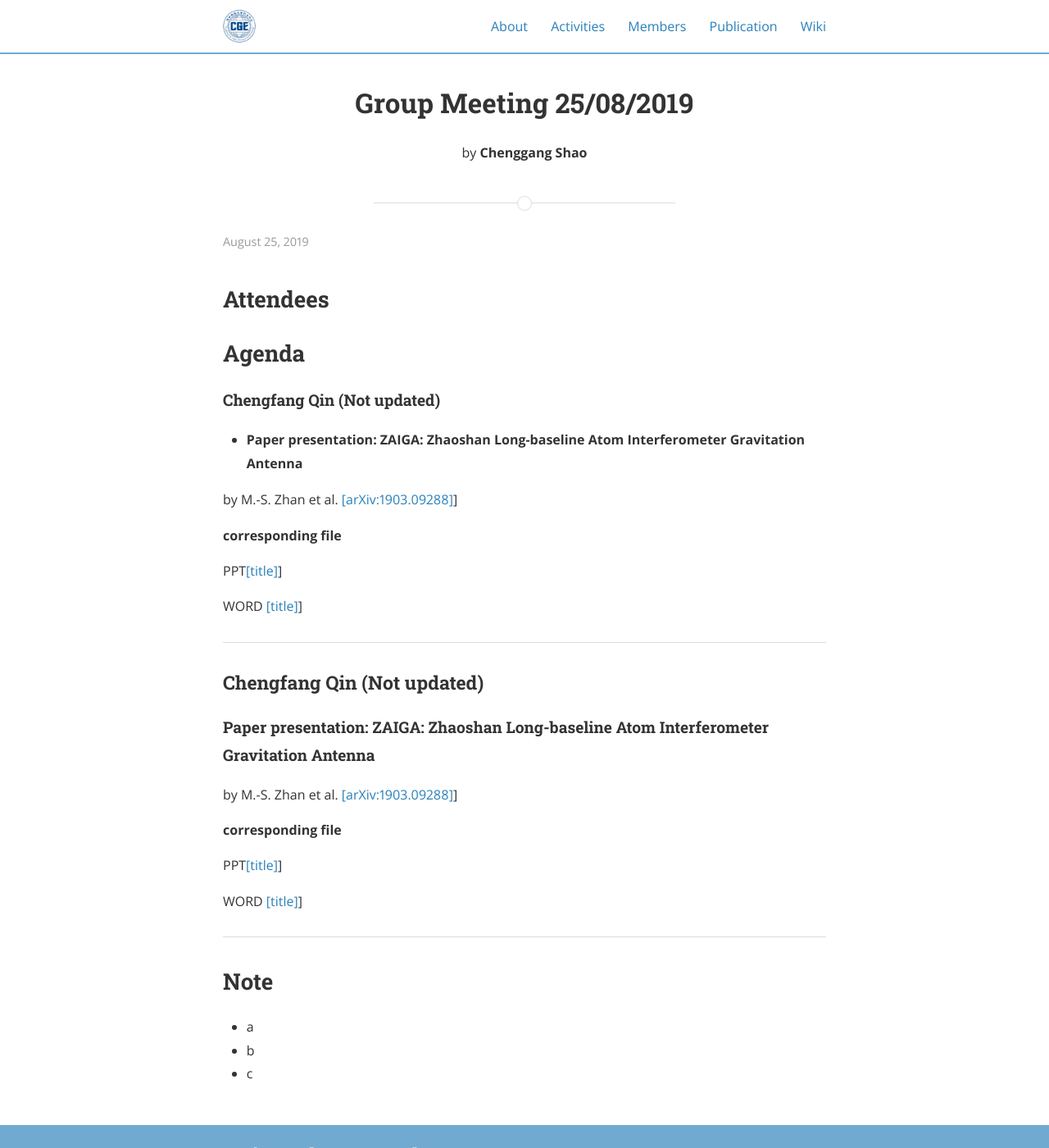
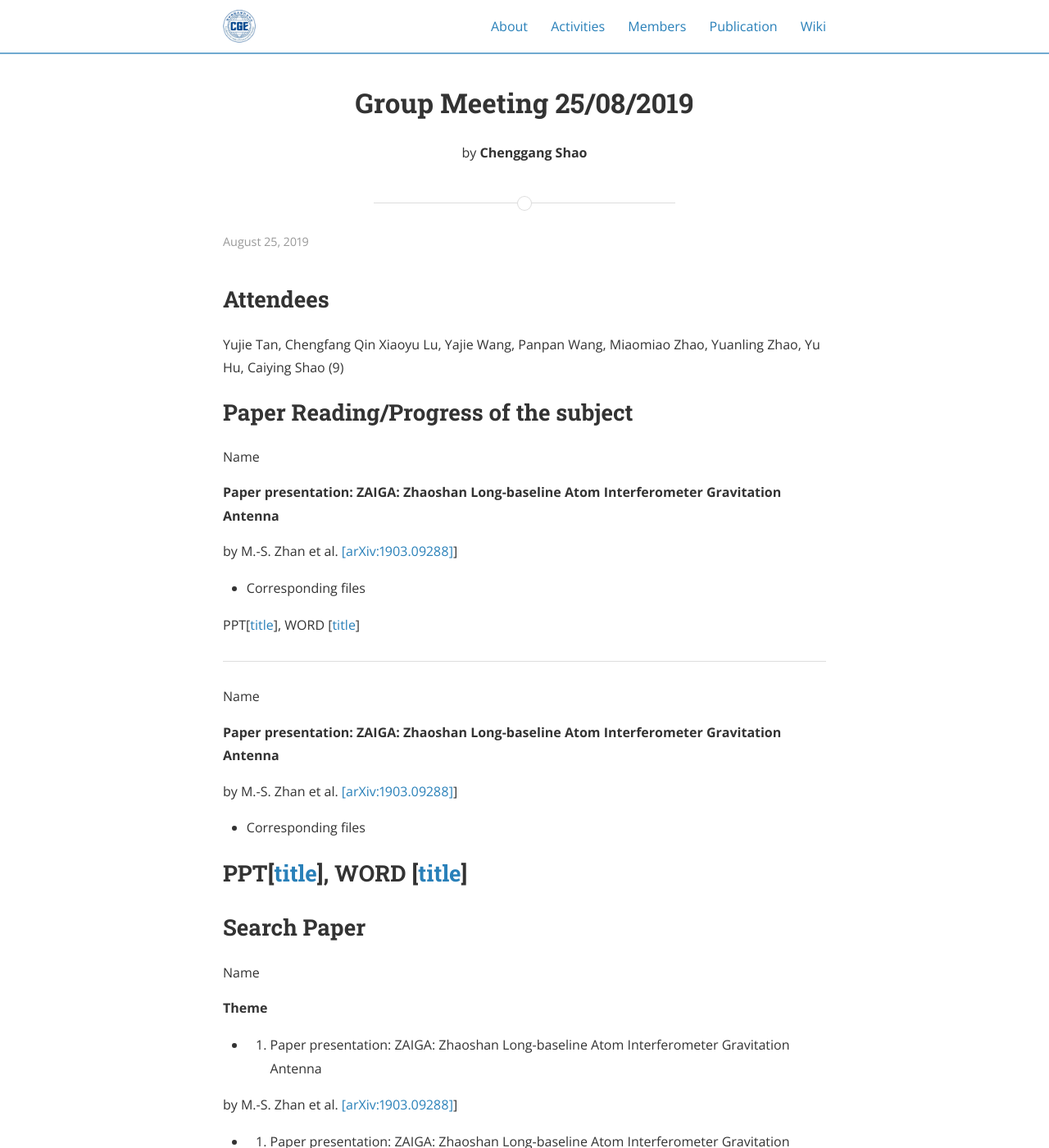
Before and after one commit to gravity-group/gravity-group.github.io, a Jekyll site: the page built from _posts/2019-08-25-group-meeting.md, in a window 1280 px wide and 1400 px high. Shown: the whole window at 82% size. Built offline with Jekyll 4.4.1, drawn with Linux system fonts in a browser that asks for light colours; nearby versions of some CDN libraries; some of the changed text lies outside the part shown.

Commit message:
2019-08-18 and 2019-08-25

```diff
--- a/_posts/2019-08-25-group-meeting.md
+++ b/_posts/2019-08-25-group-meeting.md
@@ -8,37 +8,54 @@ categories: activities
 
 ## Attendees
 
-## Agenda
+Yujie Tan, Chengfang Qin Xiaoyu Lu, Yajie Wang, Panpan Wang, Miaomiao Zhao, Yuanling Zhao, Yu Hu, Caiying Shao (9)
 
-#### Chengfang Qin (Not updated)
+## Paper Reading/Progress of the subject
 
+Name
 
-- **Paper presentation: ZAIGA: Zhaoshan Long-baseline Atom Interferometer Gravitation Antenna**
+**Paper presentation: ZAIGA: Zhaoshan Long-baseline Atom Interferometer Gravitation Antenna**
 
 by M.-S. Zhan et al. [[arXiv:1903.09288]](https://arxiv.org/abs/1903.09288)]
 
-**corresponding file**
+- Corresponding files
 
-PPT[[title]](https://arxiv.org/abs/1903.09288)]
-
-WORD [[title]](https://arxiv.org/abs/1903.09288)]
+PPT[[title](https://arxiv.org/abs/1903.09288)], WORD [[title](https://arxiv.org/abs/1903.09288)]
 
 ---
 
-### Chengfang Qin (Not updated)
+Name
 
 
-#### Paper presentation: ZAIGA: Zhaoshan Long-baseline Atom Interferometer Gravitation Antenna
+**Paper presentation: ZAIGA: Zhaoshan Long-baseline Atom Interferometer Gravitation Antenna**
 
 by M.-S. Zhan et al. [[arXiv:1903.09288]](https://arxiv.org/abs/1903.09288)]
 
-**corresponding file**
+- Corresponding files
 
-PPT[[title]](https://arxiv.org/abs/1903.09288)]
+PPT[[title](https://arxiv.org/abs/1903.09288)], WORD [[title](https://arxiv.org/abs/1903.09288)]
+---
+
+## Search Paper
+
+Name
+
+**Theme**
+
+- 1. Paper presentation: ZAIGA: Zhaoshan Long-baseline Atom Interferometer Gravitation Antenna
 
 
-WORD [[title]](https://arxiv.org/abs/1903.09288)]
+by M.-S. Zhan et al. [[arXiv:1903.09288]](https://arxiv.org/abs/1903.09288)]
 
+
+- 2. Paper presentation: ZAIGA: Zhaoshan Long-baseline Atom Interferometer Gravitation Antenna
+
+by M.-S. Zhan et al. [[arXiv:1903.09288]](https://arxiv.org/abs/1903.09288)]
+
+
+**Corresponding files**
+
+PPT[[title](https://arxiv.org/abs/1903.09288)], WORD [[title](https://arxiv.org/abs/1903.09288)]
 ---
 
 
```
Also changed, not shown: _posts/2019-08-18-discussion.md (+1 -1 lines).
